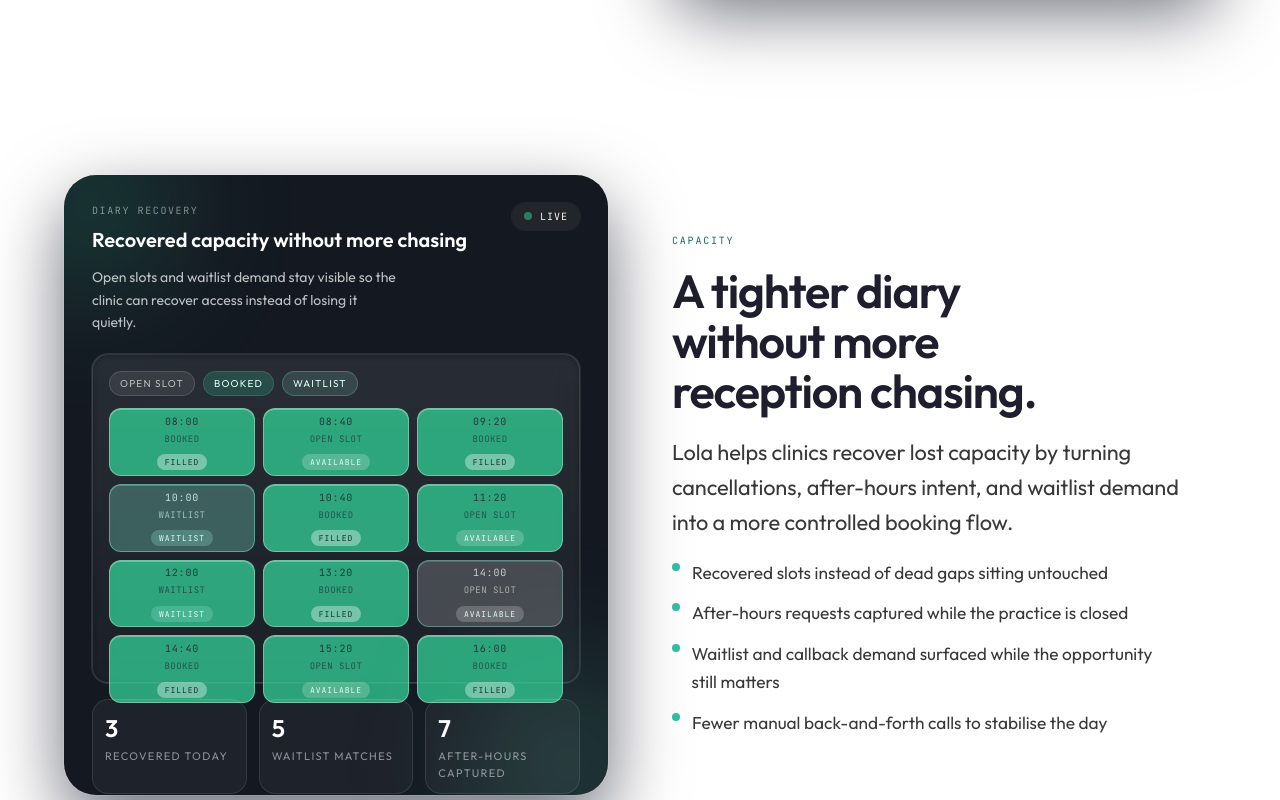
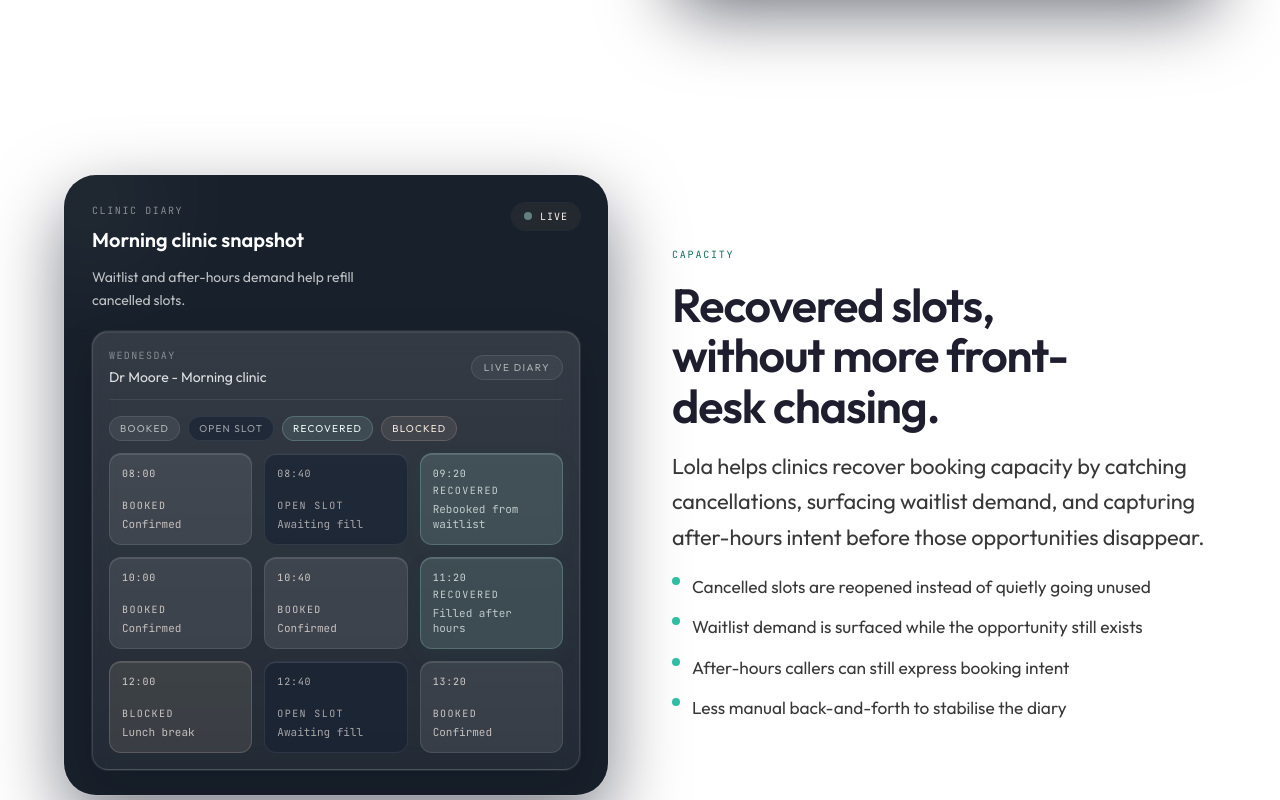
Before and after one commit to iainmacr77/r3worked-website, a Next.js app: page /medical in a window 1280 px wide. Shown: the part 4000-4800 px from the top of the page. Built offline with nearby package versions, Linux system fonts and the light colour scheme.

Commit message:
finally tweaked the calendar visual to work

```diff
--- a/src/app/medical/page.tsx
+++ b/src/app/medical/page.tsx
@@ -113,25 +113,25 @@ const STORY_SECTIONS = [
   {
     eyebrow: "CALL HANDLING",
     title: "Routine calls feel handled, not merely answered.",
-    body: "Patients can speak naturally. Lola keeps the booking conversation moving, confirms the outcome cleanly, and captures enough context for the clinic to be ready.",
+    body: "Patients can speak naturally. Lola keeps routine booking work moving, confirms the outcome clearly, captures the reason for visit at the right level, and hands the call back the moment it becomes clinical.",
     bullets: [
       "Natural language scheduling rather than rigid menu trees",
-      "High-level visit context recorded without drifting into clinical advice",
-      "Non-clinical policy questions answered instantly",
-      "Clear handoff when the conversation crosses the clinical line",
+      "Booking changes completed cleanly and confirmed in real time",
+      "High-level reason-for-visit captured without drifting into medical advice",
+      "Clear handoff when the conversation crosses the clinical boundary",
     ],
     cardOnLeft: false,
     graphic: <MedicalConversationFeature />,
   },
   {
     eyebrow: "CAPACITY",
-    title: "A tighter diary without more reception chasing.",
-    body: "Lola helps clinics recover lost capacity by turning cancellations, after-hours intent, and waitlist demand into a more controlled booking flow.",
+    title: "Recovered slots, without more front-desk chasing.",
+    body: "Lola helps clinics recover booking capacity by catching cancellations, surfacing waitlist demand, and capturing after-hours intent before those opportunities disappear.",
     bullets: [
-      "Recovered slots instead of dead gaps sitting untouched",
-      "After-hours requests captured while the practice is closed",
-      "Waitlist and callback demand surfaced while the opportunity still matters",
-      "Fewer manual back-and-forth calls to stabilise the day",
+      "Cancelled slots are reopened instead of quietly going unused",
+      "Waitlist demand is surfaced while the opportunity still exists",
+      "After-hours callers can still express booking intent",
+      "Less manual back-and-forth to stabilise the diary",
     ],
     cardOnLeft: true,
     graphic: <MedicalCapacityFeature />,
--- a/src/components/medical/MedicalCapacityFeature.tsx
+++ b/src/components/medical/MedicalCapacityFeature.tsx
@@ -1,243 +1,112 @@
-"use client";
-
-import { useRef } from "react";
-import gsap from "gsap";
-import { useGSAP } from "@gsap/react";
-import { Navigation } from "lucide-react";
 import { cn } from "@/lib/utils";
 
 export function MedicalCapacityFeature() {
-    const cursorRef = useRef<HTMLDivElement>(null);
-    const planRef = useRef<HTMLDivElement>(null);
-    const tableRefs = useRef<Record<string, HTMLDivElement | null>>({});
-
     const APPOINTMENTS = [
-        { id: "08:00", type: "Booked", initialStatus: "filled" as const },
-        { id: "08:40", type: "Open slot", initialStatus: "available" as const },
-        { id: "09:20", type: "Booked", initialStatus: "filled" as const },
-        { id: "10:00", type: "Waitlist", initialStatus: "waitlist" as const },
-        { id: "10:40", type: "Booked", initialStatus: "filled" as const },
-        { id: "11:20", type: "Open slot", initialStatus: "available" as const },
-        { id: "12:00", type: "Waitlist", initialStatus: "waitlist" as const },
-        { id: "13:20", type: "Booked", initialStatus: "filled" as const },
-        { id: "14:00", type: "Open slot", initialStatus: "available" as const },
-        { id: "14:40", type: "Booked", initialStatus: "filled" as const },
-        { id: "15:20", type: "Open slot", initialStatus: "available" as const },
-        { id: "16:00", type: "Booked", initialStatus: "filled" as const },
+        { id: "08:00", title: "Booked", detail: "Confirmed", status: "booked" as const },
+        { id: "08:40", title: "Open slot", detail: "Awaiting fill", status: "open" as const },
+        { id: "09:20", title: "Recovered", detail: "Rebooked from waitlist", status: "recovered" as const },
+        { id: "10:00", title: "Booked", detail: "Confirmed", status: "booked" as const },
+        { id: "10:40", title: "Booked", detail: "Confirmed", status: "booked" as const },
+        { id: "11:20", title: "Recovered", detail: "Filled after hours", status: "recovered" as const },
+        { id: "12:00", title: "Blocked", detail: "Lunch break", status: "blocked" as const },
+        { id: "12:40", title: "Open slot", detail: "Awaiting fill", status: "open" as const },
+        { id: "13:20", title: "Booked", detail: "Confirmed", status: "booked" as const },
     ];
-    const BOOKING_SEQUENCE = ["08:40", "15:20", "11:20", "12:00", "14:00"] as const;
-
-    useGSAP(() => {
-        if (!cursorRef.current || !planRef.current) return;
-
-        const availableStyles = {
-            backgroundColor: "rgba(255,255,255,0.18)",
-            color: "rgba(255,245,240,0.95)",
-            borderColor: "rgba(160,245,228,0.36)",
-            boxShadow: "inset 0 1px 0 rgba(255,255,255,0.16)"
-        };
-
-        const filledStyles = {
-            backgroundColor: "rgba(52, 211, 153, 0.74)",
-            color: "#1E1E2E",
-            borderColor: "rgba(255,255,255,0.32)",
-            boxShadow: "inset 0 1px 0 rgba(255,255,255,0.3)"
-        };
-
-        const waitlistStyles = {
-            backgroundColor: "rgba(132, 247, 218, 0.28)",
-            color: "#EAFDF8",
-            borderColor: "rgba(132,247,218,0.44)",
-            boxShadow: "inset 0 1px 0 rgba(255,255,255,0.22)"
-        };
-
-        const stylesForStatus = (status: "filled" | "available" | "waitlist") =>
-            status === "filled" ? filledStyles : status === "waitlist" ? waitlistStyles : availableStyles;
-
-        const setInitialTableStates = () => {
-            APPOINTMENTS.forEach((appt) => {
-                const element = tableRefs.current[appt.id];
-                if (!element) return;
-                gsap.set(element, stylesForStatus(appt.initialStatus));
-            });
-        };
-
-        const getTargetPosition = (apptId: string) => {
-            const planRect = planRef.current!.getBoundingClientRect();
-            const targetEl = tableRefs.current[apptId];
-            if (!targetEl) return { x: startX(), y: startY() };
-            const targetRect = targetEl.getBoundingClientRect();
-            const targetX = targetRect.left - planRect.left + targetRect.width / 2 - 12;
-            const targetY = targetRect.top - planRect.top + targetRect.height / 2 - 12;
-            return { x: targetX, y: targetY };
-        };
-
-        const startX = () => planRef.current!.clientWidth + 26;
-        const startY = () => planRef.current!.clientHeight + 18;
-        const exitX = () => planRef.current!.clientWidth + 40;
-        const exitY = () => -28;
-
-        const tl = gsap.timeline({ repeat: -1, repeatDelay: 1, repeatRefresh: true });
-
-        gsap.set(cursorRef.current, { x: startX(), y: startY(), opacity: 0 });
-        setInitialTableStates();
-
-        BOOKING_SEQUENCE.forEach((apptId) => {
-            tl.to(cursorRef.current, {
-                x: () => getTargetPosition(apptId).x,
-                y: () => getTargetPosition(apptId).y,
-                opacity: 1,
-                duration: 0.95,
-                ease: "power2.inOut"
-            })
-                .to(cursorRef.current, { scale: 0.82, duration: 0.1, ease: "power1.out" })
-                .to(tableRefs.current[apptId], {
-                    ...filledStyles,
-                    duration: 0.26,
-                    ease: "power1.out"
-                }, "<")
-                .to(cursorRef.current, { scale: 1, duration: 0.1, ease: "power1.in" })
-                .to({}, { duration: 0.24 });
-        });
-
-        tl.to({}, { duration: 1 })
-            .to(cursorRef.current, {
-                x: () => exitX(),
-                y: () => exitY(),
-                opacity: 0,
-                duration: 0.85,
-                ease: "power2.in"
-            })
-            .call(() => {
-                APPOINTMENTS.forEach((appt) => {
-                    const element = tableRefs.current[appt.id];
-                    if (!element) return;
-                    gsap.to(element, {
-                        ...stylesForStatus(appt.initialStatus),
-                        duration: 0.26,
-                        ease: "power1.inOut"
-                    });
-                });
-            })
-            .to({}, { duration: 0.28 })
-            .set(cursorRef.current, { x: startX(), y: startY(), scale: 1 });
-
-    }, []);
 
     return (
-        <div className="relative flex h-[460px] flex-col overflow-hidden rounded-[2rem] bg-[#0a1018] p-6 shadow-[0_28px_72px_rgba(2,6,23,0.58)] ring-1 ring-white/10 lg:h-full lg:p-7">
-            <div className="pointer-events-none absolute -left-14 -top-12 h-40 w-40 rounded-full bg-[rgba(52,211,153,0.22)] blur-3xl" />
-            <div className="pointer-events-none absolute -right-14 -bottom-16 h-48 w-48 rounded-full bg-[rgba(100,220,180,0.18)] blur-3xl" />
-            <div className="pointer-events-none absolute inset-0 bg-white/[0.04]" />
+        <div className="relative flex h-[460px] flex-col overflow-hidden rounded-[2rem] bg-[#101823] p-6 shadow-[0_28px_72px_rgba(2,6,23,0.5)] ring-1 ring-white/10 lg:h-full lg:p-7">
+            <div className="pointer-events-none absolute -left-10 -top-10 h-32 w-32 rounded-full bg-[rgba(255,245,240,0.08)] blur-3xl" />
+            <div className="pointer-events-none absolute inset-0 bg-white/[0.035]" />
 
             <div className="relative z-10">
                 <div className="mb-3 flex items-start justify-between gap-4">
                     <div>
                         <p className="font-jetbrains text-[10px] uppercase tracking-[0.16em] text-white/48">
-                            DIARY RECOVERY
+                            CLINIC DIARY
                         </p>
-                        <h3 className="mt-2 font-outfit text-xl font-semibold text-white">Recovered capacity without more chasing</h3>
+                        <h3 className="mt-2 font-outfit text-xl font-semibold text-white">Morning clinic snapshot</h3>
                     </div>
                     <div className="flex items-center space-x-2 rounded-full bg-charcoal/40 px-3 py-1.5 ring-1 ring-white/5">
-                        <div className="h-2 w-2 rounded-full bg-mint animate-pulse" />
+                        <div className="h-2 w-2 rounded-full bg-[#9fd8cb] animate-pulse" />
                         <span className="text-[10px] font-jetbrains uppercase tracking-widest text-[#FFF5F0]">Live</span>
                     </div>
                 </div>
                 <p className="max-w-[34ch] text-sm leading-relaxed text-white/72">
-                    Open slots and waitlist demand stay visible so the clinic can recover access instead of losing it quietly.
+                    Waitlist and after-hours demand help refill cancelled slots.
                 </p>
             </div>
 
-            <div
-                ref={planRef}
-                className="relative mt-5 flex-1 rounded-2xl border border-white/10 bg-gradient-to-b from-white/[0.09] to-white/[0.03] p-4 shadow-inner shadow-black/25 ring-1 ring-white/10 backdrop-blur-md"
-            >
+            <div className="relative mt-5 flex-1 rounded-2xl border border-white/12 bg-[linear-gradient(180deg,rgba(255,255,255,0.12),rgba(255,255,255,0.05))] p-4 shadow-[inset_0_1px_0_rgba(255,255,255,0.08),0_18px_40px_rgba(5,10,18,0.18)] ring-1 ring-white/8 backdrop-blur-md">
+                <div className="mb-4 flex items-center justify-between gap-3 border-b border-white/8 pb-3">
+                    <div>
+                        <p className="font-jetbrains text-[10px] uppercase tracking-[0.14em] text-white/42">WEDNESDAY</p>
+                        <p className="mt-1 text-sm font-medium text-white/84">Dr Moore - Morning clinic</p>
+                    </div>
+                    <div className="rounded-full border border-white/10 bg-white/[0.05] px-3 py-1 text-[10px] uppercase tracking-[0.14em] text-white/58">
+                        LIVE DIARY
+                    </div>
+                </div>
                 <div className="mb-3 flex flex-wrap gap-2">
                     {[
+                        "Booked",
                         "Open slot",
-                        "Booked",
-                        "Waitlist",
+                        "Recovered",
+                        "Blocked",
                     ].map((item, index) => (
                         <div
                             key={item}
                             className={cn(
                                 "rounded-full px-2.5 py-1 text-[10px] uppercase tracking-[0.12em]",
                                 index === 0
-                                    ? "border border-white/14 bg-white/8 text-white/65"
+                                    ? "border border-white/10 bg-white/[0.07] text-white/62"
                                     : index === 1
-                                        ? "border border-mint/24 bg-mint/20 text-[#dcfff8]"
-                                        : "border border-[#89dbc9]/28 bg-[#89dbc9]/16 text-[#d9fff7]"
+                                        ? "border border-slate-300/10 bg-[#172333]/65 text-white/56"
+                                        : index === 2
+                                            ? "border border-[#a9ddd2]/24 bg-[#a9ddd2]/[0.12] text-[#ecf9f5]"
+                                            : "border border-[#c9b7a8]/22 bg-[#b09f91]/14 text-[#f4e9df]"
                             )}
                         >
                             {item}
                         </div>
                     ))}
                 </div>
-                <div className="grid h-full grid-cols-3 gap-2">
+                <div className="grid grid-cols-2 gap-3 sm:grid-cols-3">
                     {APPOINTMENTS.map((appt) => {
-                        const isFilled = appt.initialStatus === "filled";
-                        const isWaitlist = appt.initialStatus === "waitlist";
+                        const isBooked = appt.status === "booked";
+                        const isRecovered = appt.status === "recovered";
+                        const isBlocked = appt.status === "blocked";
 
                         return (
                             <div
                                 key={appt.id}
-                                ref={(el) => { tableRefs.current[appt.id] = el; }}
                                 className={cn(
-                                    "relative flex flex-col items-center justify-center rounded-xl border text-center font-jetbrains shadow-[inset_0_1px_0_rgba(255,255,255,0.38)] transition-colors duration-300 ease-out",
-                                    isFilled
-                                        ? "border-mint/35 bg-mint/80 text-[#1E1E2E]"
-                                        : isWaitlist
-                                            ? "border-[#89dbc9]/45 bg-[#89dbc9]/25 text-[#EAFDF8]"
-                                            : "border-[#88dccc]/35 bg-white/[0.16] text-[#FFF5F0]/88"
+                                    "relative flex min-h-[92px] flex-col justify-between rounded-xl border p-3 text-left font-jetbrains shadow-[inset_0_1px_0_rgba(255,255,255,0.12)]",
+                                    isBooked
+                                        ? "border-white/10 bg-white/[0.09] text-[#FFF5F0]"
+                                        : isRecovered
+                                            ? "border-[#a9ddd2]/24 bg-[#a9ddd2]/[0.16] text-[#f4fffc] shadow-[inset_0_1px_0_rgba(255,255,255,0.14),0_8px_20px_rgba(53,112,97,0.08)]"
+                                        : isBlocked
+                                            ? "border-[#c9b7a8]/24 bg-[#b09f91]/16 text-[#fff5f0]"
+                                            : "border-slate-300/10 bg-[#172333]/65 text-[#FFF5F0]/86"
                                 )}
                             >
-                                <div className="flex flex-col items-center gap-1">
-                                    <span className="text-[10px] font-medium tracking-[0.08em] opacity-80">
+                                <div className="flex items-start justify-between gap-3">
+                                    <span className="text-[10px] font-medium tracking-[0.08em] opacity-78">
                                         {appt.id}
                                     </span>
-                                    <span className="text-[9px] uppercase tracking-wider opacity-60">
-                                        {appt.type}
+                                </div>
+                                <div className="flex flex-col gap-1">
+                                    <span className="text-[10px] uppercase tracking-[0.14em] opacity-74">
+                                        {appt.title}
                                     </span>
-                                    <span
-                                        className={cn(
-                                            "mt-1 rounded-full px-2 py-0.5 text-[8px] uppercase tracking-[0.12em]",
-                                            isFilled
-                                                ? "bg-white/35 text-[#14322d]"
-                                                : isWaitlist
-                                                    ? "bg-[#89dbc9]/30 text-[#d6fff6]"
-                                                    : "bg-white/20 text-[#dffcf6]"
-                                        )}
-                                    >
-                                        {isFilled ? "Filled" : isWaitlist ? "Waitlist" : "Available"}
+                                    <span className="text-[11px] leading-snug opacity-70">
+                                        {appt.detail}
                                     </span>
                                 </div>
                             </div>
                         );
                     })}
                 </div>
-
-                <div
-                    ref={cursorRef}
-                    className="absolute z-50 pointer-events-none drop-shadow-md"
-                >
-                    <Navigation size={24} className="text-ink fill-white -rotate-90" strokeWidth={1.5} />
-                </div>
-            </div>
-
-            <div className="relative z-10 mt-4 grid gap-3 sm:grid-cols-3">
-                {[
-                    { label: "Recovered today", value: "3" },
-                    { label: "Waitlist matches", value: "5" },
-                    { label: "After-hours captured", value: "7" },
-                ].map((item) => (
-                    <div
-                        key={item.label}
-                        className="rounded-2xl border border-white/10 bg-white/[0.045] px-3 py-3"
-                    >
-                        <p className="text-2xl font-semibold tracking-tight text-white">{item.value}</p>
-                        <p className="mt-1 text-[11px] uppercase tracking-[0.12em] text-white/50">{item.label}</p>
-                    </div>
-                ))}
             </div>
         </div>
     );
```
Also changed, not shown: src/components/medical/MedicalConversationFeature.tsx (+8 -8 lines).
